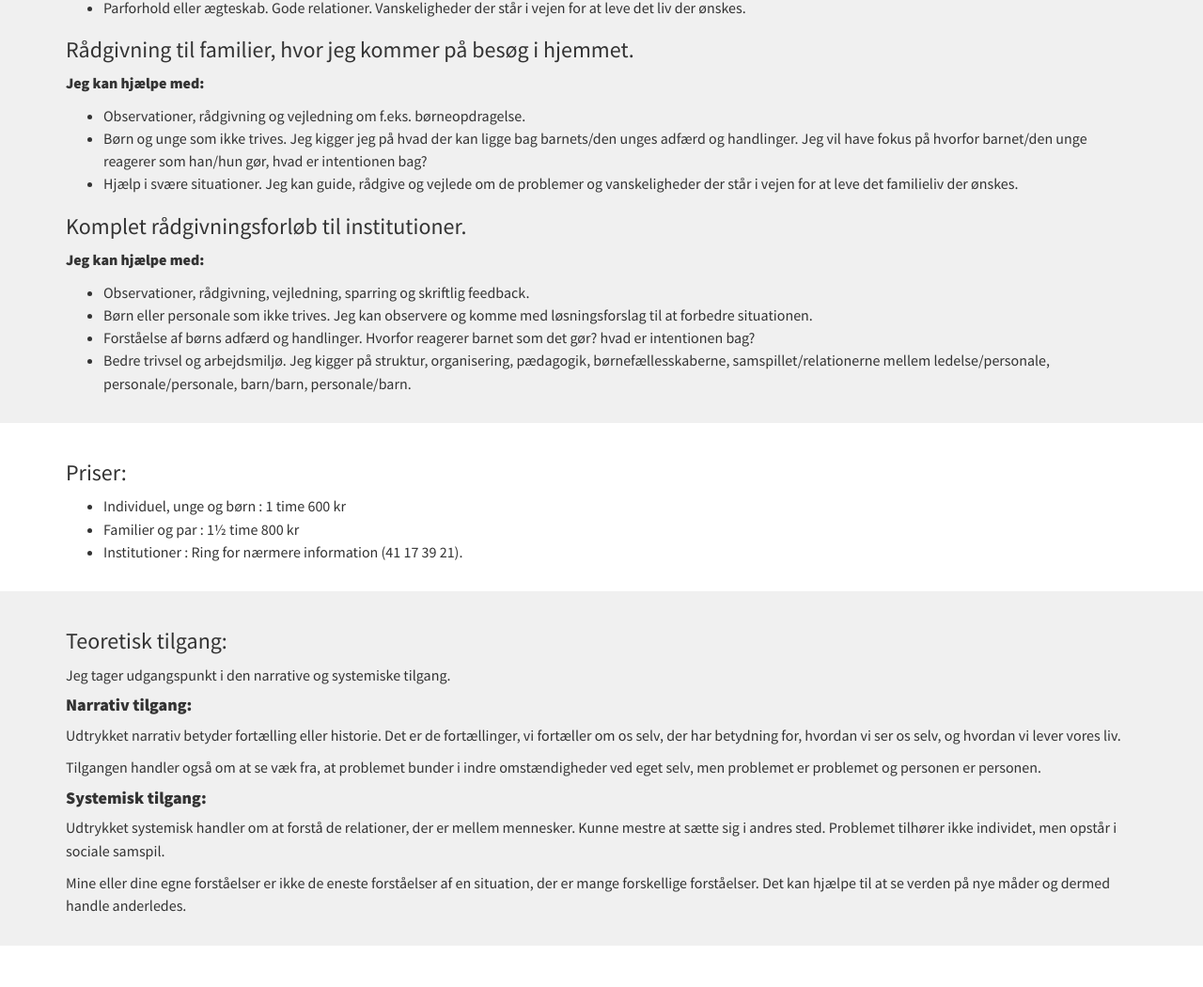
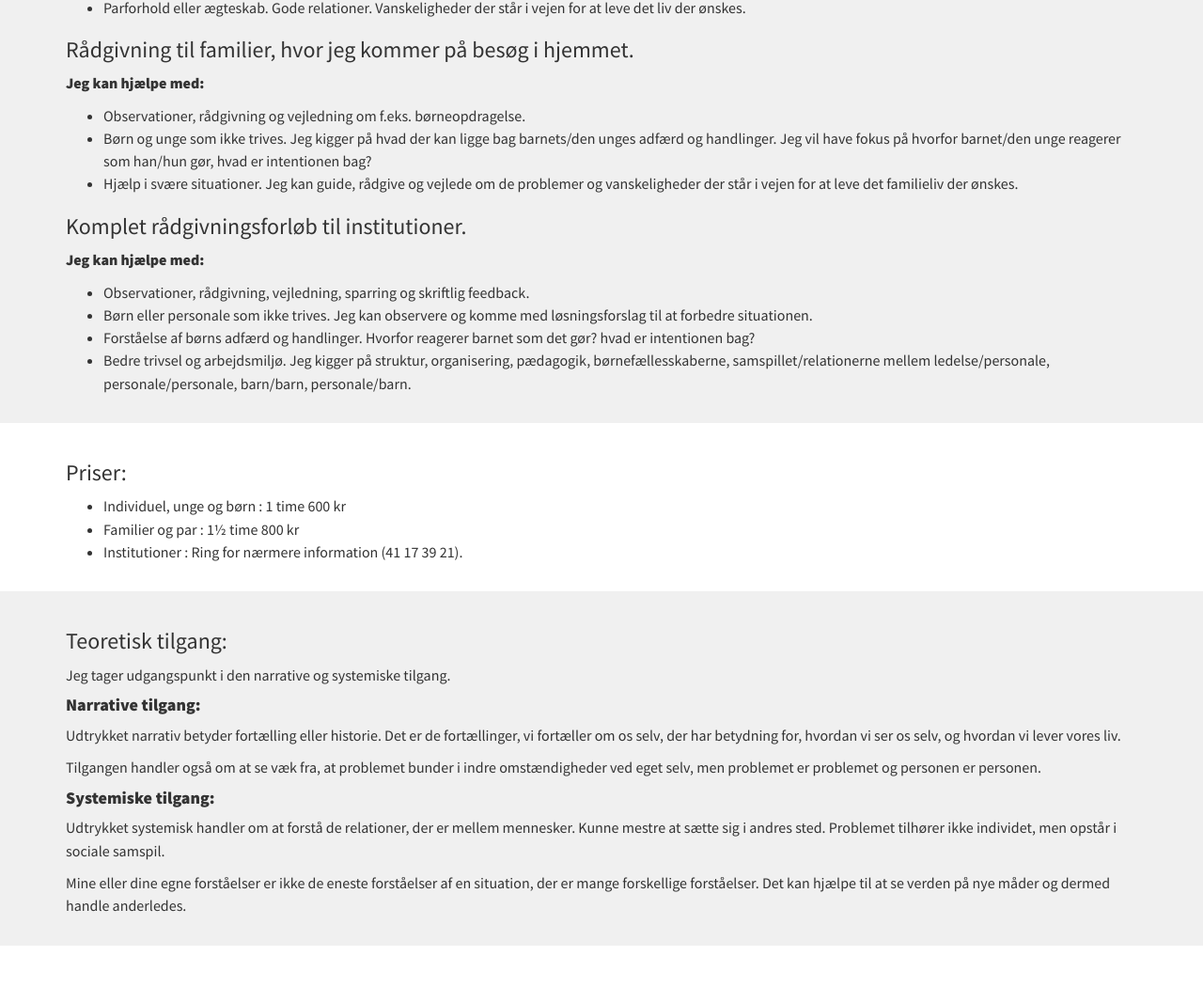
Before and after one commit to briandemant/heididemant, a website: page public/index.html in a window 1280 px wide. Shown: the part 1094-2144 px from the top of the page at 94% size. Drawn offline with nearby package versions, Linux system fonts and the light colour scheme; some packages are replaced by stand-ins of ours.

Commit message:
text changes

```diff
--- a/public/index.html
+++ b/public/index.html
@@ -223,7 +223,7 @@
 				<p><b>Jeg kan hjælpe med:</b></p>
 				<ul>
 					<li>Observationer, rådgivning og vejledning om f.eks. børneopdragelse.</li>
-					<li>Børn og unge som ikke trives. Jeg kigger jeg på hvad der kan ligge bag barnets/den unges adfærd og
+					<li>Børn og unge som ikke trives. Jeg kigger på hvad der kan ligge bag barnets/den unges adfærd og
 					    handlinger. Jeg vil have fokus på hvorfor barnet/den unge reagerer som han/hun gør, hvad er
 					    intentionen bag?
 					</li>
@@ -276,7 +276,7 @@
 			<h3 id="teori">Teoretisk tilgang:</h3>
 			<p>Jeg tager udgangspunkt i den narrative og systemiske tilgang.</p>
 
-			<h4><b>Narrativ tilgang:</b></h4>
+			<h4><b>Narrative tilgang:</b></h4>
 			<p>Udtrykket narrativ betyder fortælling eller historie.
 			   Det er de fortællinger, vi fortæller om os selv, der har betydning for,
 			   hvordan vi ser os selv, og hvordan vi lever vores liv.
@@ -286,7 +286,7 @@
 				indre omstændigheder ved eget selv, men problemet er problemet og
 				personen er personen.</p>
 
-			<h4><b>Systemisk tilgang:</b></h4>
+			<h4><b>Systemiske tilgang:</b></h4>
 			<p> Udtrykket systemisk handler om at forstå de relationer, der er mellem mennesker.
 				Kunne mestre at sætte sig i andres sted.
 			    Problemet tilhører ikke individet, men opstår i sociale samspil.</p>
```
